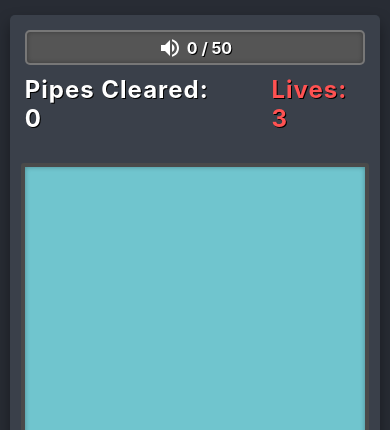
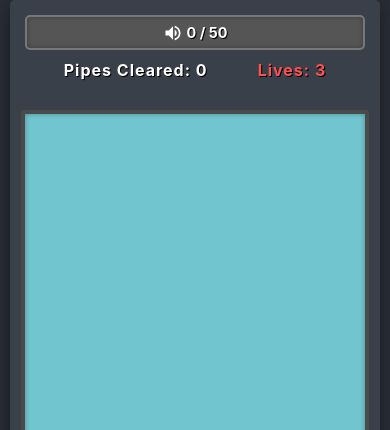
Before and after one commit to Jayward225/FloppyBird, a plain HTML site: page index.html in a window 390 px wide. Shown: the top 430 px of the page. Drawn offline with nearby package versions, Linux system fonts and the light colour scheme.

Commit message:
Update index.html

```diff
--- a/index.html
+++ b/index.html
@@ -10,7 +10,7 @@
             display: flex;
             justify-content: center;
             align-items: center;
-            min-height: 100vh; /* Ensure body takes full viewport height */
+            height: 100vh; /* Ensure body takes full viewport height */
             margin: 0;
             background-color: #282c34;
             font-family: 'Inter', sans-serif;
@@ -34,8 +34,7 @@
             max-width: 1400px;
             box-sizing: border-box;
             gap: 15px;
-            min-height: calc(100vh - 40px); /* Adjust app height to fit viewport, accounting for body padding/margin if any */
-            max-height: calc(100vh - 40px);
+            height: 100vh; /* Make app take full viewport height */
         }
 
         .game-area-wrapper {
@@ -45,16 +44,15 @@
             gap: 10px;
             width: 100%;
             flex-grow: 1; /* Allow game area to take up available vertical space */
-            /* Removed min-height: 0; as it was causing issues with flex-grow */
+            height: 0; /* Important for flex-grow to work correctly */
         }
 
         .game-container {
             position: relative;
             width: 100%;
             height: 100%; /* Take full height of its parent (game-area-wrapper) */
-            flex-grow: 1; /* Added: Allow game-container to grow within game-area-wrapper */
             min-height: 300px; /* Fallback min-height for visibility */
-            max-height: calc(100% - 120px); /* Adjusted max-height to account for stats/volume bar (approx) */
+            max-height: 700px; /* Still maintain a max height for very large screens */
             border: 4px solid #4a4a4a;
             overflow: hidden;
             border-radius: 5px;
@@ -119,7 +117,7 @@
 
 
         .score-display, .lives-display {
-            font-size: 2em;
+            font-size: 1.2em; /* Decreased font size */
             font-weight: bold;
             color: #fff;
             text-shadow: 2px 2px 0px #000;
@@ -235,12 +233,13 @@
             letter-spacing: 2px;
         }
 
-        .game-over-overlay p {
+        /* Removed: You cleared x pipes. */
+        /* .game-over-overlay p {
             font-size: 1.5em;
             color: #f0f0f0;
             margin-bottom: 20px;
             text-shadow: 1px 1px 0px #000;
-        }
+        } */
 
         .game-over-overlay .final-volume {
             font-size: 2em;
@@ -263,16 +262,15 @@
                 padding: 15px;
                 gap: 10px;
                 border-radius: 5px;
-                min-height: calc(100vh - 30px);
-                max-height: calc(100vh - 30px);
+                height: 100vh; /* Ensure full height on mobile */
             }
             .game-container {
                 min-height: 200px;
-                max-height: 500px;
+                max-height: unset; /* Remove max-height to allow it to grow more */
                 border-radius: 3px;
             }
             .score-display, .lives-display {
-                font-size: 1.5em;
+                font-size: 1em; /* Further decreased for mobile */
                 text-shadow: 1px 1px 0px #000;
             }
             .volume-bar-container {
@@ -283,27 +281,24 @@
                 border-radius: 5px;
             }
             .volume-label {
-                font-size: 1em;
-                gap: 5px;
+                font-size: 0.9em;
+                gap: 4px;
                 text-shadow: 1px 1px 0px #000;
             }
             .volume-label svg {
-                width: 24px;
-                height: 24px;
+                width: 20px;
+                height: 20px;
             }
             .restart-button {
                 font-size: 1.1em;
                 padding: 10px 20px;
                 border-radius: 4px;
             }
-            .game-over-overlay h2 {
-                font-size: 2.5em;
-                text-shadow: 2px 2px 0px #000;
-            }
-            .game-over-overlay p {
+            /* Removed: You cleared x pipes. */
+            /* .game-over-overlay p {
                 font-size: 1.2em;
                 text-shadow: 1px 1px 0px #000;
-            }
+            } */
         }
     </style>
 </head>
@@ -333,8 +328,7 @@
 
                 <div class="game-over-overlay" v-if="gameOver">
                     <h2>Game Over!</h2>
-                    <p>You cleared {{ score }} pipes.</p>
-                    <p class="final-volume">Final "Volume": {{ volume }}</p>
+                    <p class="final-volume">Volume: {{ volume }}</p>
                     <button class="restart-button" v-if="lives > 0" @click="restartGame">Continue ({{ lives }} lives left)</button>
                     <p class="no-more-lives-message" v-else>No more lives! Game Over.</p>
                 </div>
@@ -391,20 +385,7 @@
                 const updateGameDimensions = () => {
                     if (gameContainer.value) {
                         gameWidth.value = gameContainer.value.clientWidth;
-                        // Calculate gameHeight based on available space, subtracting fixed heights of other elements
-                        const appElement = document.getElementById('app');
-                        const volumeBarHeight = document.querySelector('.volume-bar-container')?.offsetHeight || 0;
-                        const statsContainerHeight = document.querySelector('.stats-container')?.offsetHeight || 0;
-                        const appPadding = 40; // 20px top + 20px bottom padding on #app
-                        const appGap = 15; // Gap between elements in #app
-
-                        // Total vertical space taken by elements other than game-container
-                        const occupiedHeight = volumeBarHeight + statsContainerHeight + appPadding + (2 * appGap);
-
-                        // Remaining height for game-container
-                        gameHeight.value = Math.max(300, window.innerHeight - occupiedHeight); // Ensure min-height
-                        gameHeight.value = Math.min(gameHeight.value, 700); // Max height limit
-
+                        gameHeight.value = gameContainer.value.clientHeight; // Read actual clientHeight
 
                         // Recalculate bird's initial Y position if gameHeight changes
                         if (!gameStarted.value && !gameOver.value) {
@@ -413,7 +394,7 @@
                     }
                 };
 
-                // --- Event Handlers (defined within setup and returned) ---
+                // --- Event Handlers ---
                 const handleKeyDown = (event) => {
                     if (event.code === 'Space') {
                         event.preventDefault();
@@ -582,7 +563,20 @@
 
                 // --- Lifecycle Hooks ---
                 onMounted(() => {
-                    // Update dimensions initially and on resize
+                    // Setup ResizeObserver
+                    const resizeObserver = new ResizeObserver(entries => {
+                        for (let entry of entries) {
+                            if (entry.target === gameContainer.value) {
+                                updateGameDimensions();
+                            }
+                        }
+                    });
+
+                    if (gameContainer.value) {
+                        resizeObserver.observe(gameContainer.value);
+                    }
+
+                    // Initial dimension update
                     nextTick(() => {
                         updateGameDimensions();
                     });
@@ -591,7 +585,7 @@
                     if (gameContainer.value) {
                         gameContainer.value.addEventListener('click', handleClick);
                     }
-                    window.addEventListener('resize', updateGameDimensions);
+                    // Removed window.addEventListener('resize') as ResizeObserver handles it
                 });
 
                 onUnmounted(() => {
@@ -599,7 +593,11 @@
                     if (gameContainer.value) {
                         gameContainer.value.removeEventListener('click', handleClick);
                     }
-                    window.removeEventListener('resize', updateGameDimensions);
+                    // Disconnect ResizeObserver
+                    const resizeObserver = new ResizeObserver(() => {}); // Dummy observer to disconnect
+                    if (gameContainer.value) {
+                        resizeObserver.unobserve(gameContainer.value);
+                    }
                     cancelAnimationFrame(gameLoopId);
                     clearInterval(pipeGenerationIntervalId);
                 });
@@ -619,7 +617,9 @@
                     restartGame,
                     gameHeight,
                     gameContainer,
-                    lives
+                    lives,
+                    handleKeyDown,
+                    handleClick
                 };
             }
         }).mount('#app');
```
